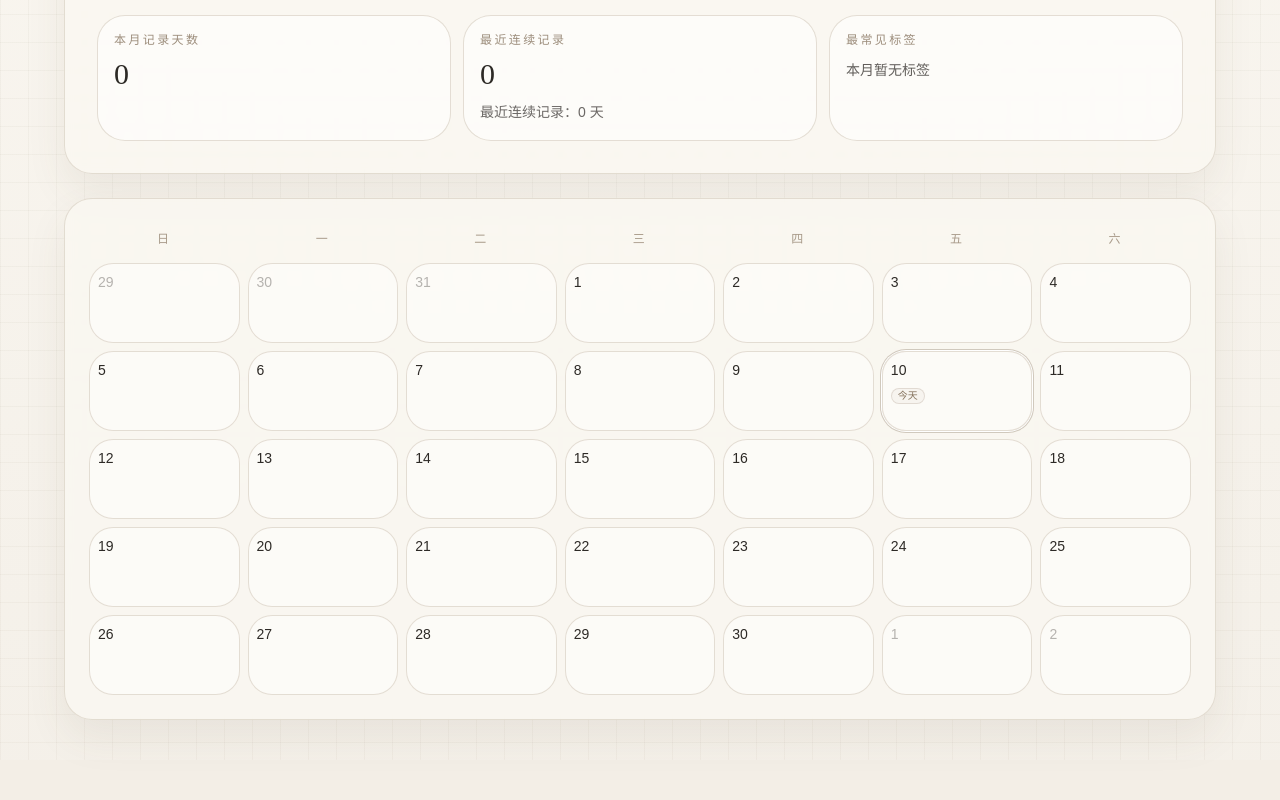
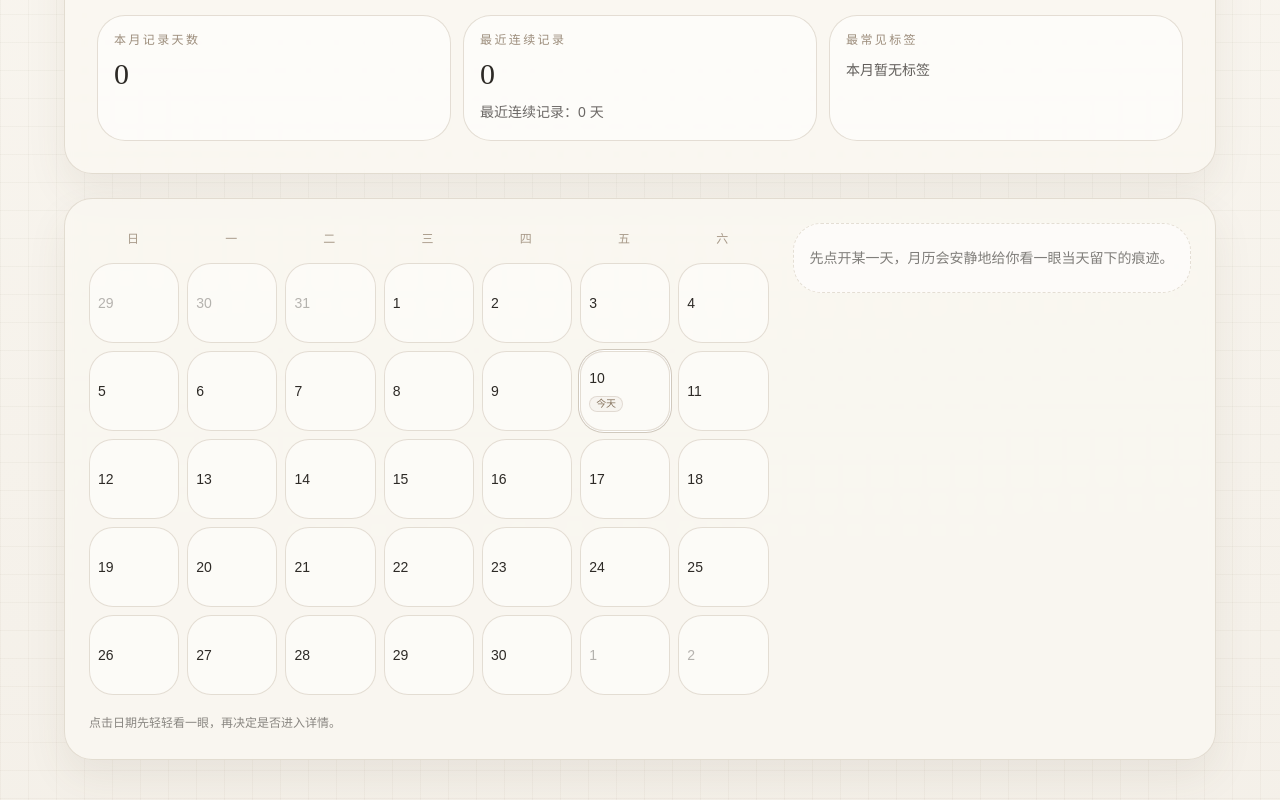
Before and after one commit to Junjie-Wang7/daily-daohen, a Next.js app: page /calendar in a window 1280 px wide. Shown: the part 378-1178 px from the top of the page. Before the commit the page ends 1138 px from the top, so only its background shows below. Built offline with nearby package versions, Linux system fonts and the light colour scheme.

Commit message:
feat: add calendar preview and lightweight onboarding

```diff
--- a/app/page.tsx
+++ b/app/page.tsx
@@ -1,15 +1,16 @@
 import { AppShell } from "@/components/app-shell";
+import { HomeIntro } from "@/components/home-intro";
 import { TodayEntryPage } from "@/components/today-entry-page";
 
 export const dynamic = "force-dynamic";
 
 export default function HomePage() {
   return (
-    <AppShell
-      title="今日道痕"
-      subtitle="给今天留下七问，给明天留下一点更清醒的选择。"
-    >
-      <TodayEntryPage />
+    <AppShell title="今日道痕" subtitle="给今天留下一笔，再慢慢看见自己。">
+      <div className="space-y-6">
+        <HomeIntro />
+        <TodayEntryPage />
+      </div>
     </AppShell>
   );
 }
--- a/components/calendar-view.tsx
+++ b/components/calendar-view.tsx
@@ -1,15 +1,16 @@
 "use client";
 
 import Link from "next/link";
-import { useEffect, useState } from "react";
+import { useEffect, useMemo, useState } from "react";
 import {
   buildMonthCalendar,
   formatMonthLabel,
   getAdjacentMonth,
+  getCalendarDayPreview,
   getMonthSummary,
   getRecentStreakInfo,
 } from "@/lib/calendar";
-import { readStore } from "@/lib/storage";
+import { formatDisplayDate, readStore, todayDateString } from "@/lib/storage";
 
 function toMonthString(date: Date) {
   return `${date.getFullYear()}-${String(date.getMonth() + 1).padStart(2, "0")}`;
@@ -18,6 +19,7 @@ function toMonthString(date: Date) {
 export function CalendarView() {
   const [mounted, setMounted] = useState(false);
   const [month, setMonth] = useState("");
+  const [selectedDate, setSelectedDate] = useState("");
   const [entries, setEntries] = useState(() => readStore().entries);
 
   useEffect(() => {
@@ -34,16 +36,40 @@ export function CalendarView() {
     setEntries(readStore().entries);
   }, [mounted, month]);
 
+  const cells = useMemo(() => (mounted ? buildMonthCalendar(month, entries) : []), [entries, mounted, month]);
+  const selectedCell = useMemo(
+    () => cells.find((cell) => cell.date === selectedDate) ?? null,
+    [cells, selectedDate],
+  );
+  const selectedPreview = useMemo(
+    () => (selectedCell ? getCalendarDayPreview(selectedCell.entry, selectedCell.date) : null),
+    [selectedCell],
+  );
+
   if (!mounted) {
     return (
-      <div className="section-card px-5 py-10 text-sm leading-7 text-ink/65 md:px-8">正在准备月历视图…</div>
+      <div className="section-card px-5 py-10 text-sm leading-7 text-ink/65 md:px-8">
+        正在准备月历视图……
+      </div>
     );
   }
 
   const summary = getMonthSummary(month, entries);
   const streakInfo = getRecentStreakInfo(entries);
-  const cells = buildMonthCalendar(month, entries);
   const weekLabels = ["日", "一", "二", "三", "四", "五", "六"];
+
+  const handleSelectDate = (date: string) => {
+    setSelectedDate(date);
+  };
+
+  const handleClosePreview = () => {
+    setSelectedDate("");
+  };
+
+  const changeMonth = (offset: number) => {
+    setMonth(getAdjacentMonth(month, offset));
+    setSelectedDate("");
+  };
 
   return (
     <div className="space-y-6">
@@ -55,13 +81,13 @@ export function CalendarView() {
               <h2 className="font-serif text-2xl">{formatMonthLabel(month)}</h2>
             </div>
             <div className="flex flex-wrap items-center gap-2">
-              <button type="button" onClick={() => setMonth(getAdjacentMonth(month, -1))} className="soft-button">
+              <button type="button" onClick={() => changeMonth(-1)} className="soft-button">
                 上个月
               </button>
               <button type="button" onClick={() => setMonth(toMonthString(new Date()))} className="soft-button">
                 本月
               </button>
-              <button type="button" onClick={() => setMonth(getAdjacentMonth(month, 1))} className="soft-button">
+              <button type="button" onClick={() => changeMonth(1)} className="soft-button">
                 下个月
               </button>
             </div>
@@ -100,7 +126,8 @@ export function CalendarView() {
       </section>
 
       <section className="section-card">
-        <div className="px-4 py-5 md:px-6 md:py-6">
+        <div className="px-4 py-5 md:px-6 md:py-6 lg:grid lg:grid-cols-[minmax(0,1.45fr)_minmax(280px,0.85fr)] lg:gap-6">
+          <div>
             <div className="grid grid-cols-7 gap-2 text-center text-xs tracking-[0.2em] text-accent/70">
               {weekLabels.map((label) => (
                 <div key={label} className="py-2">
@@ -117,15 +144,19 @@ export function CalendarView() {
                 const todayStyle = cell.isToday
                   ? "ring-1 ring-accent/35 ring-offset-1 ring-offset-background"
                   : "";
+                const previewStyle = selectedDate === cell.date
+                  ? "border-accent/75 bg-white shadow-[0_10px_24px_rgba(133,114,92,0.12)]"
+                  : "";
 
                 return (
-                <Link
+                  <button
                     key={cell.date}
-                  href={`/records/${cell.date}`}
+                    type="button"
+                    onClick={() => handleSelectDate(cell.date)}
                     data-testid={`calendar-day-${cell.date}`}
                     aria-label={`查看 ${cell.date}`}
                     aria-current={cell.isToday ? "date" : undefined}
-                  className={`min-h-20 rounded-3xl border px-2 py-2 text-left transition hover:border-accent/70 hover:bg-white ${inMonthStyle} ${recordStyle} ${todayStyle}`}
+                    className={`min-h-20 rounded-3xl border px-2 py-2 text-left transition hover:border-accent/70 hover:bg-white ${inMonthStyle} ${recordStyle} ${todayStyle} ${previewStyle}`}
                   >
                     <div className="flex items-start justify-between gap-2">
                       <span className="text-sm font-medium">{Number(cell.date.slice(-2))}</span>
@@ -138,13 +169,77 @@ export function CalendarView() {
                     ) : null}
                     {cell.hasRecord ? (
                       <p className="mt-2 overflow-hidden text-[11px] leading-5 text-ink/75">
-                      {cell.entry?.answers.stone || cell.entry?.answers.event || "有记录"}
+                        {cell.entry?.answers.stone.trim() || cell.entry?.answers.event.trim() || "已有记录"}
                       </p>
                     ) : null}
-                </Link>
+                  </button>
                 );
               })}
             </div>
+            <p className="mt-4 text-xs leading-6 text-ink/55">
+              点击日期先轻轻看一眼，再决定是否进入详情。
+            </p>
+          </div>
+
+          <aside className="mt-6 lg:mt-0" aria-live="polite" data-testid="calendar-preview">
+            {selectedPreview && selectedCell ? (
+              <div className="rounded-[28px] border border-line/70 bg-white/70 px-4 py-5 shadow-[0_12px_32px_rgba(83,63,45,0.06)]">
+                <div className="space-y-3">
+                  <div className="flex items-start justify-between gap-3">
+                    <div>
+                      <p className="text-xs tracking-[0.25em] text-accent/75">预览</p>
+                      <h3 className="mt-1 font-serif text-xl text-ink">{formatDisplayDate(selectedPreview.date)}</h3>
+                    </div>
+                    <span
+                      className={`rounded-full border px-2 py-1 text-[11px] leading-none ${
+                        selectedPreview.hasRecord
+                          ? "border-accent/20 bg-accent/5 text-accent"
+                          : "border-line/70 bg-white/70 text-ink/50"
+                      }`}
+                    >
+                      {selectedPreview.hasRecord ? "有记录" : "暂无记录"}
+                    </span>
+                  </div>
+
+                  {selectedPreview.hasRecord ? (
+                    <>
+                      <div className="space-y-2 rounded-2xl border border-line/60 bg-white/70 px-3 py-3">
+                        <p className="text-sm leading-7 text-ink">{selectedPreview.title}</p>
+                        <p className="text-xs leading-6 text-ink/60">{selectedPreview.summary}</p>
+                      </div>
+                      <p className="text-sm leading-7 text-ink/70">{selectedPreview.tagLabel}</p>
+                      <div className="flex flex-wrap gap-2 pt-1">
+                        <Link href={`/records/${selectedPreview.date}`} className="soft-button-primary">
+                          查看当天详情
+                        </Link>
+                        <button type="button" onClick={handleClosePreview} className="soft-button">
+                          关闭预览
+                        </button>
+                      </div>
+                    </>
+                  ) : (
+                    <>
+                      <div className="rounded-2xl border border-dashed border-line px-3 py-4 text-sm leading-7 text-ink/70">
+                        这一天还没有留下道痕。你可以先写下今天，再回来查看这一格。
+                      </div>
+                      <div className="flex flex-wrap gap-2 pt-1">
+                        <Link href={`/records/${selectedPreview.date}`} className="soft-button-primary">
+                          {selectedPreview.date === todayDateString() ? "去写今天" : "前往当天记录页"}
+                        </Link>
+                        <button type="button" onClick={handleClosePreview} className="soft-button">
+                          关闭预览
+                        </button>
+                      </div>
+                    </>
+                  )}
+                </div>
+              </div>
+            ) : (
+              <div className="rounded-[28px] border border-dashed border-line/70 bg-white/55 px-4 py-5 text-sm leading-7 text-ink/60">
+                先点开某一天，月历会安静地给你看一眼当天留下的痕迹。
+              </div>
+            )}
+          </aside>
         </div>
       </section>
     </div>
--- /dev/null
+++ b/components/home-intro.tsx
@@ -0,0 +1,48 @@
+"use client";
+
+import { useState } from "react";
+
+export function HomeIntro() {
+  const [open, setOpen] = useState(false);
+
+  return (
+    <section className="section-card overflow-hidden">
+      <div className="px-5 py-5 md:px-8 md:py-6">
+        {!open ? (
+          <button
+            type="button"
+            onClick={() => setOpen(true)}
+            className="flex w-full items-center justify-between gap-4 rounded-[24px] border border-dashed border-line/70 bg-white/55 px-4 py-4 text-left transition hover:border-accent/50 hover:bg-white"
+            aria-expanded="false"
+            data-testid="home-intro-toggle"
+          >
+            <div className="space-y-1">
+              <p className="text-xs tracking-[0.25em] text-accent/75">INTRO</p>
+              <p className="font-serif text-lg text-ink">什么是道痕？</p>
+              <p className="text-sm leading-6 text-ink/60">先花十几秒认识这里，再开始写今天。</p>
+            </div>
+            <span className="text-sm text-accent/75">展开</span>
+          </button>
+        ) : (
+          <div className="space-y-4 rounded-[24px] border border-line/70 bg-white/65 px-4 py-4" data-testid="home-intro-panel">
+            <div className="flex items-start justify-between gap-4">
+              <div>
+                <p className="text-xs tracking-[0.25em] text-accent/75">INTRO</p>
+                <h2 className="mt-1 font-serif text-xl text-ink">什么是道痕？</h2>
+              </div>
+              <button type="button" onClick={() => setOpen(false)} className="soft-button" data-testid="home-intro-close">
+                收起
+              </button>
+            </div>
+
+            <div className="space-y-3 text-sm leading-7 text-ink/75">
+              <p>道痕，是你一天里真正发生过、真正感受过、真正选择过的痕迹。</p>
+              <p>七问不是为了写得漂亮，而是帮你把波澜、反应、恐惧和选择慢慢看清。</p>
+              <p>这里默认只保存在当前浏览器里，像一个只属于你的安静角落。</p>
+            </div>
+          </div>
+        )}
+      </div>
+    </section>
+  );
+}
--- a/lib/calendar.ts
+++ b/lib/calendar.ts
@@ -20,6 +20,25 @@ export type StreakRange = {
   endDate: string;
 };
 
+export type CalendarDayPreview = {
+  date: string;
+  hasRecord: boolean;
+  title: string;
+  summary: string;
+  tags: string[];
+  tagLabel: string;
+  emptyMessage: string;
+};
+
+const PREVIEW_SOURCE_IDS: Array<keyof JournalEntry["answers"]> = [
+  "event",
+  "thought",
+  "fear",
+  "reason",
+  "choice",
+  "stone",
+];
+
 function parseMonth(month: string) {
   const [yearText, monthText] = month.split("-");
   const year = Number(yearText);
@@ -37,6 +56,38 @@ function toDateString(year: number, monthIndex: number, day: number) {
 
 function toLocalDateString(date: Date) {
   return `${date.getFullYear()}-${pad2(date.getMonth() + 1)}-${pad2(date.getDate())}`;
+}
+
+function normalizePreviewText(text: string) {
+  return text.replace(/\s+/g, " ").trim();
+}
+
+function truncatePreviewText(text: string, limit = 36) {
+  const normalized = normalizePreviewText(text);
+  if (!normalized) {
+    return "";
+  }
+
+  if (normalized.length <= limit) {
+    return normalized;
+  }
+
+  return `${normalized.slice(0, limit).trimEnd()}…`;
+}
+
+function pickPreviewSummary(entry: JournalEntry) {
+  for (const id of PREVIEW_SOURCE_IDS) {
+    const text = truncatePreviewText(entry.answers[id], 36);
+    if (text) {
+      return text;
+    }
+  }
+
+  return "今天还没有留下可读的摘要。";
+}
+
+function formatTags(tags: string[]) {
+  return tags.length ? tags.map((tag) => `#${tag}`).join(" ") : "暂无标签";
 }
 
 export function formatMonthLabel(month: string) {
@@ -160,6 +211,30 @@ export function getMonthSummary(month: string, entries: JournalEntry[], referenc
   };
 }
 
+export function getCalendarDayPreview(entry: JournalEntry | undefined, date: string): CalendarDayPreview {
+  if (!entry) {
+    return {
+      date,
+      hasRecord: false,
+      title: "这一天还没有留下道痕",
+      summary: "可以先写下今天，再回来慢慢看。",
+      tags: [],
+      tagLabel: "暂无标签",
+      emptyMessage: "这一天还没有留下道痕",
+    };
+  }
+
+  return {
+    date,
+    hasRecord: true,
+    title: entry.answers.stone.trim() || entry.answers.event.trim() || "今日留痕",
+    summary: pickPreviewSummary(entry),
+    tags: entry.tags,
+    tagLabel: formatTags(entry.tags),
+    emptyMessage: "",
+  };
+}
+
 export function getCalendarTitle(month: string) {
   return formatMonthLabel(month);
 }
```
Also changed, not shown: 2 other files (tests, documents, lock files or other folders). Lines whose indentation alone changed are shown as unchanged.
